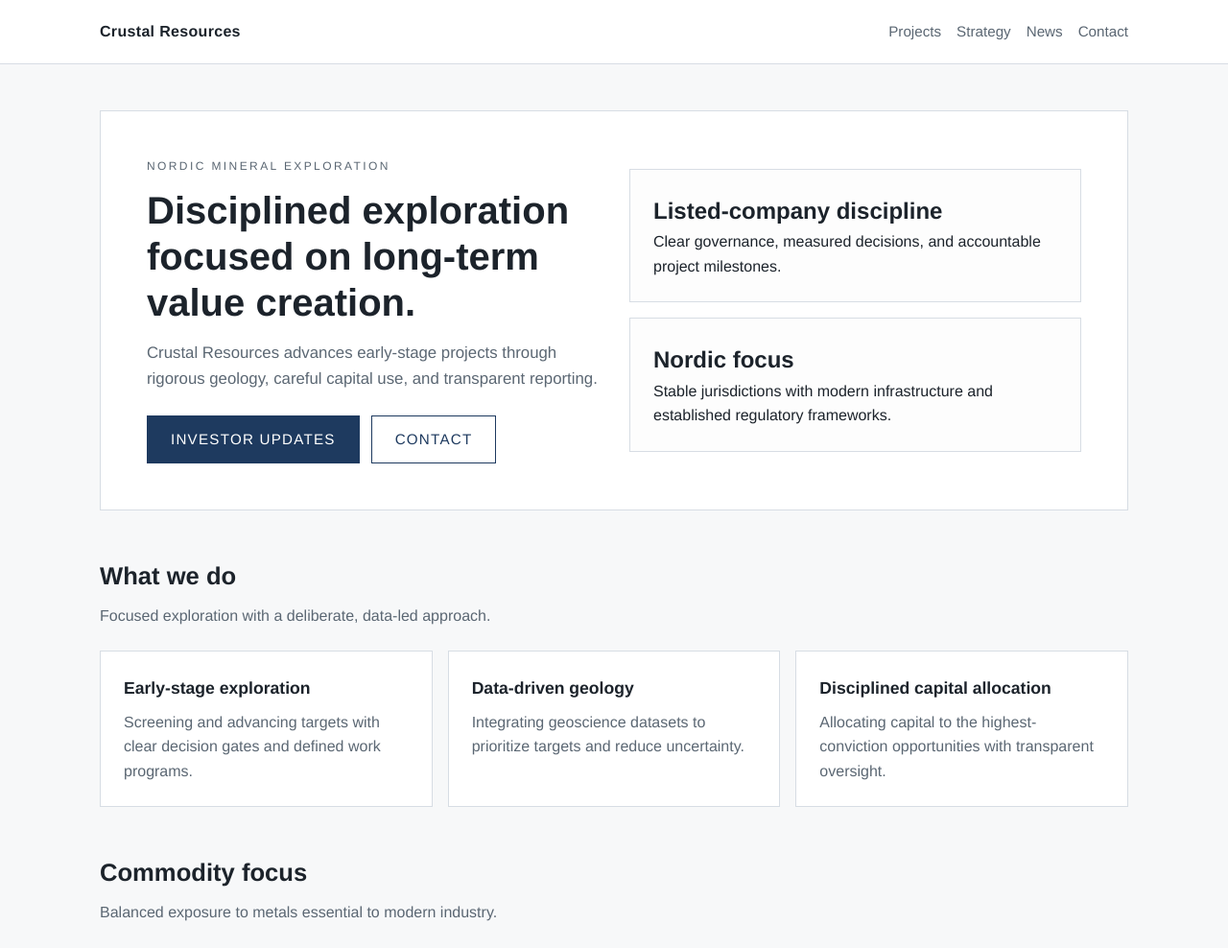
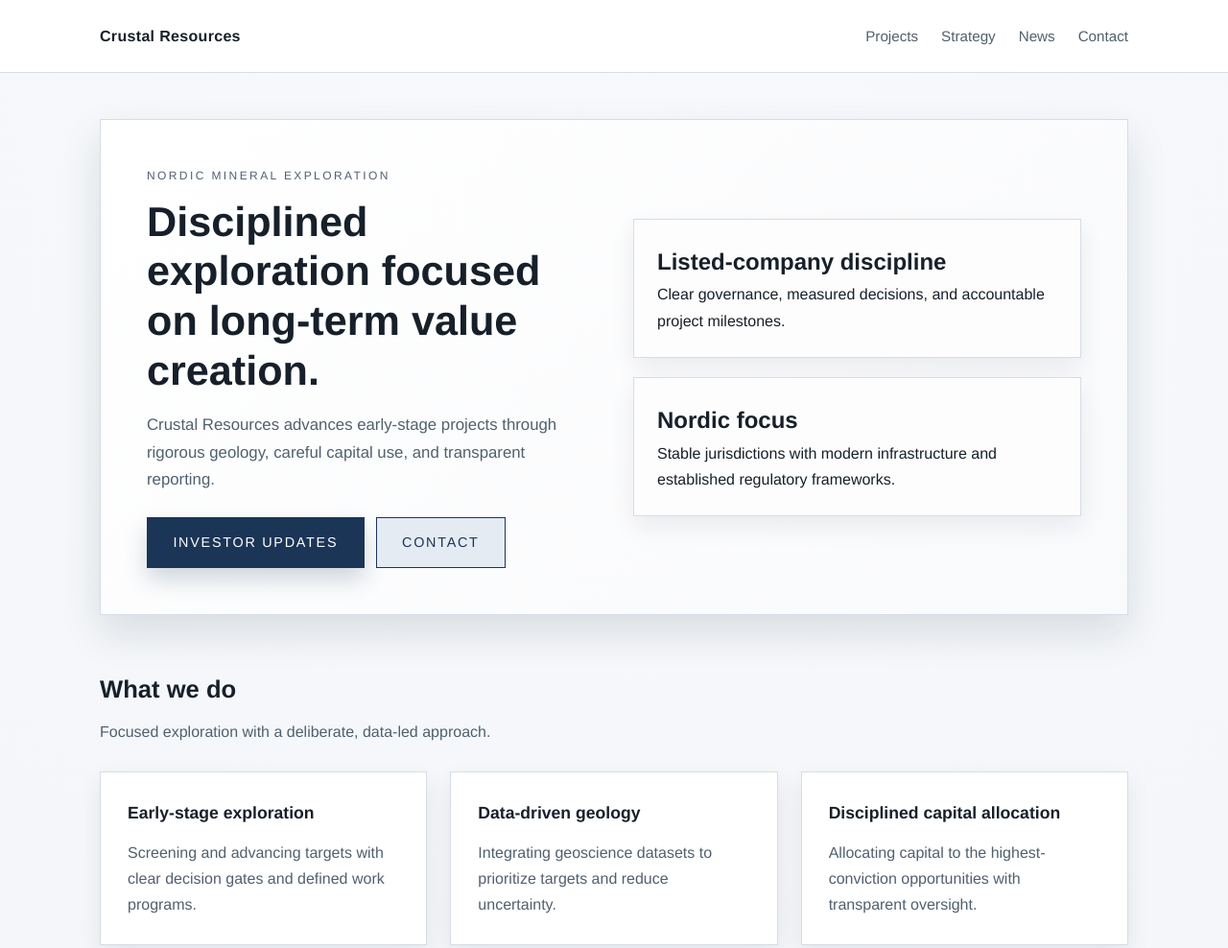
Before and after one commit to FilipCrustal/crustal-landing-test, a plain HTML site: page index.html in a window 1280 px wide. Shown: the top 988 px of the page at 96% size. Drawn offline with Linux system fonts and the light colour scheme.

Commit message:
Update styles.css

```diff
--- a/styles.css
+++ b/styles.css
@@ -1,12 +1,16 @@
 :root {
   color-scheme: light;
-  --bg: #f7f8f9;
+  --bg: #f4f6f9;
   --surface: #ffffff;
-  --text: #1c232b;
-  --muted: #5b6773;
-  --border: #d7dde4;
-  --accent: #1e3a5f;
-  --accent-dark: #152947;
+  --surface-soft: #f9fafc;
+  --text: #17202a;
+  --muted: #51606f;
+  --border: #d6dde7;
+  --accent: #1b3556;
+  --accent-dark: #12243d;
+  --accent-soft: #e5ebf3;
+  --shadow: 0 18px 40px rgba(15, 30, 45, 0.12);
+  --shadow-soft: 0 10px 24px rgba(15, 30, 45, 0.08);
 }
 
 * {
@@ -17,9 +21,9 @@
 
 body {
   font-family: "Hind", "Helvetica Neue", Arial, sans-serif;
-  background: var(--bg);
+  background: radial-gradient(circle at top, #f7f9fc 0%, var(--bg) 45%, #eef2f6 100%);
   color: var(--text);
-  line-height: 1.6;
+  line-height: 1.7;
 }
 
 img {
@@ -33,17 +37,18 @@ a {
 }
 
 .site-header {
-  background: var(--surface);
+  background: rgba(255, 255, 255, 0.92);
   border-bottom: 1px solid var(--border);
   position: sticky;
   top: 0;
   z-index: 10;
+  backdrop-filter: blur(10px);
 }
 
 .nav {
   max-width: 1120px;
   margin: 0 auto;
-  padding: 1.25rem 1.5rem;
+  padding: 1.5rem 1.5rem;
   display: flex;
   flex-direction: column;
   gap: 1rem;
@@ -59,7 +64,7 @@ a {
   list-style: none;
   display: flex;
   flex-wrap: wrap;
-  gap: 1rem;
+  gap: 1.5rem;
   font-size: 0.95rem;
   color: var(--muted);
 }
@@ -78,18 +83,19 @@ a {
 main {
   max-width: 1120px;
   margin: 0 auto;
-  padding: 2rem 1.5rem 3.5rem;
+  padding: 2.5rem 1.5rem 4rem;
   display: flex;
   flex-direction: column;
-  gap: 3rem;
+  gap: 3.5rem;
 }
 
 .hero {
   display: grid;
-  gap: 2rem;
-  background: var(--surface);
+  gap: 2.5rem;
+  background: linear-gradient(135deg, var(--surface) 0%, var(--surface-soft) 100%);
   border: 1px solid var(--border);
-  padding: 2.5rem;
+  padding: 2.75rem;
+  box-shadow: var(--shadow);
 }
 
 .eyebrow {
@@ -102,7 +108,7 @@ main {
 .hero h1 {
   font-family: "Kanit", "Helvetica Neue", Arial, sans-serif;
   font-weight: 600;
-  font-size: 2.1rem;
+  font-size: 2.2rem;
   line-height: 1.2;
   margin-top: 0.75rem;
 }
@@ -121,37 +127,41 @@ main {
 }
 
 .button {
-  padding: 0.75rem 1.5rem;
+  padding: 0.85rem 1.65rem;
   border: 1px solid var(--accent);
-  font-size: 0.95rem;
+  font-size: 0.9rem;
   text-transform: uppercase;
-  letter-spacing: 0.08em;
+  letter-spacing: 0.12em;
+  transition: transform 0.2s ease, box-shadow 0.2s ease;
 }
 
 .button.primary {
   background: var(--accent);
   color: white;
+  box-shadow: 0 12px 24px rgba(27, 53, 86, 0.2);
 }
 
 .button.primary:hover,
 .button.primary:focus {
   background: var(--accent-dark);
+  transform: translateY(-1px);
 }
 
 .button.secondary {
   color: var(--accent);
-  background: transparent;
+  background: var(--accent-soft);
 }
 
 .hero-panel {
   display: grid;
-  gap: 1rem;
+  gap: 1.25rem;
 }
 
 .panel-block {
   border: 1px solid var(--border);
   padding: 1.5rem;
   background: #fdfdfd;
+  box-shadow: var(--shadow-soft);
 }
 
 .panel-block h2,
@@ -164,7 +174,7 @@ main {
 .section {
   display: flex;
   flex-direction: column;
-  gap: 1.5rem;
+  gap: 1.75rem;
 }
 
 .section-header h2 {
@@ -180,16 +190,17 @@ main {
 
 .card-grid {
   display: grid;
-  gap: 1rem;
+  gap: 1.5rem;
 }
 
 .card {
   background: var(--surface);
   border: 1px solid var(--border);
-  padding: 1.5rem;
+  padding: 1.75rem;
   display: flex;
   flex-direction: column;
-  gap: 0.5rem;
+  gap: 0.75rem;
+  box-shadow: var(--shadow-soft);
 }
 
 .card h3 {
@@ -206,13 +217,14 @@ main {
 
 .list-grid {
   display: grid;
-  gap: 1rem;
+  gap: 1.5rem;
 }
 
 .list-item {
   background: var(--surface);
   border: 1px solid var(--border);
-  padding: 1.25rem 1.5rem;
+  padding: 1.5rem 1.75rem;
+  box-shadow: var(--shadow-soft);
 }
 
 .split {
@@ -220,17 +232,19 @@ main {
   gap: 1.5rem;
   background: var(--surface);
   border: 1px solid var(--border);
-  padding: 1.75rem;
+  padding: 2rem;
+  box-shadow: var(--shadow-soft);
 }
 
 .cta-band {
   border: 1px solid var(--border);
-  background: var(--surface);
-  padding: 2rem;
+  background: linear-gradient(130deg, var(--surface) 0%, var(--surface-soft) 100%);
+  padding: 2.5rem;
   display: flex;
   flex-direction: column;
   gap: 1.5rem;
   align-items: flex-start;
+  box-shadow: var(--shadow);
 }
 
 .cta-content h2 {
@@ -282,7 +296,7 @@ main {
   }
 
   .hero h1 {
-    font-size: 2.5rem;
+    font-size: 2.7rem;
   }
 
   .card-grid {
```
